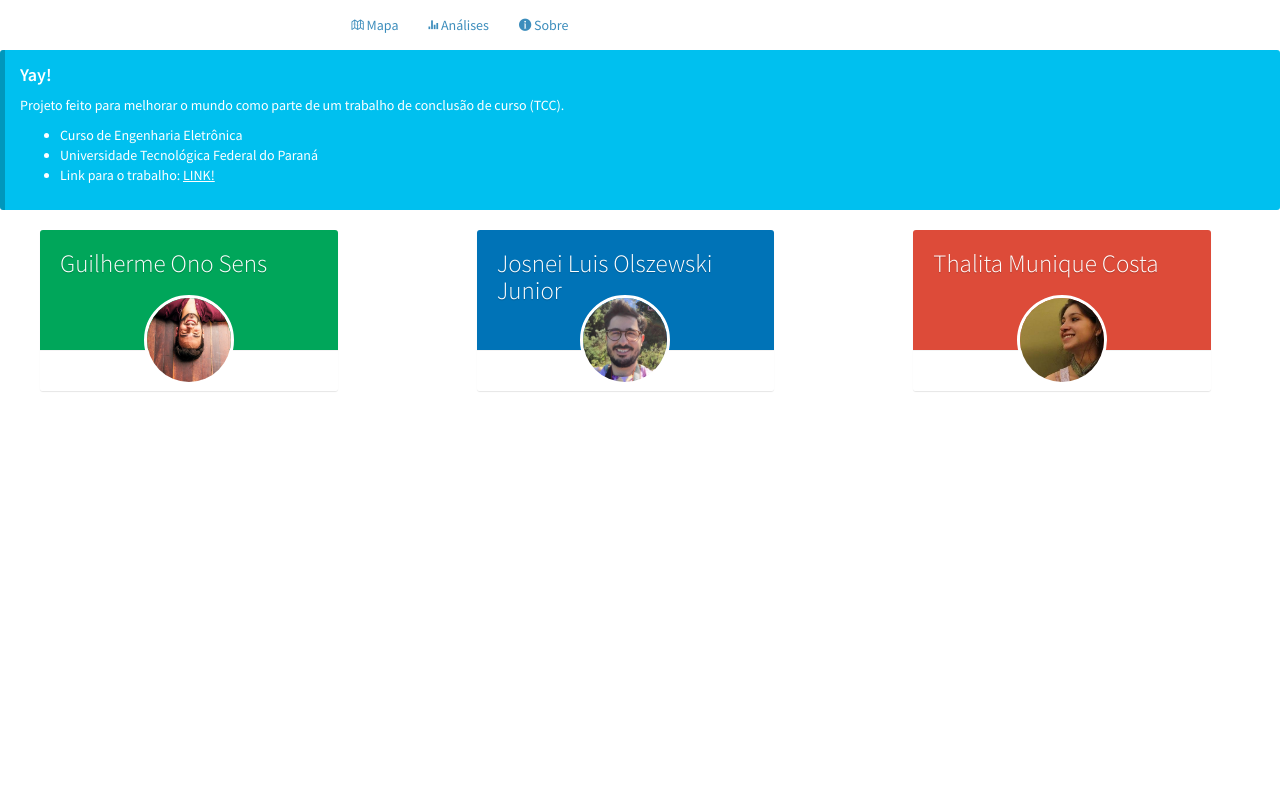
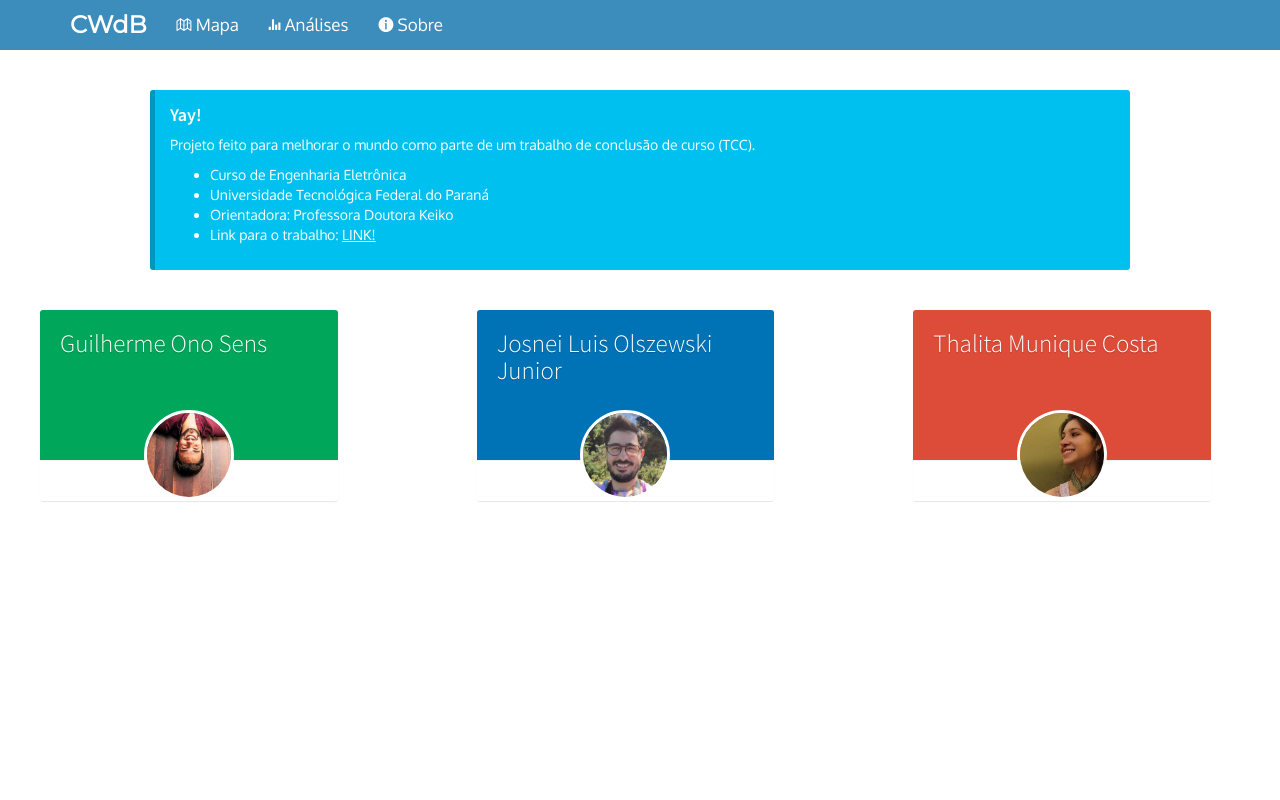
Before and after one commit to thalitacosta/CWdB, a Node server app: page /sobre in a window 1280 px wide; the page is wider, and only the part inside the window is pictured. Run offline with Node 20, Linux system fonts and the light colour scheme; some libraries are stand-ins or nearby versions.

Commit message:
Arrumando uns itens que faltavam na página de sobre

```diff
--- /dev/null
+++ b/static/css/header.css
@@ -0,0 +1,3 @@
+.navbar-nav{
+    font-size: 17px;
+}
--- a/static/css/sobre.css
+++ b/static/css/sobre.css
@@ -11,3 +11,7 @@
 .widget-user .widget-user-image {
     top: 100px;
 }
+
+body {
+    font-family: 'Oxygen';
+}
--- a/views/partials/head.ejs
+++ b/views/partials/head.ejs
@@ -16,6 +16,7 @@
 <link rel="stylesheet" href="admin-lte/css/AdminLTE.min.css">
 <link rel="stylesheet" href="admin-lte/css/skins/skin-blue.min.css">
 <link rel="stylesheet" href="admin-lte/css/skins/_all-skins.min.css">
+<link rel="stylesheet" href="header.css">
 
 <!-- JS -->
 <script src="https://code.jquery.com/jquery-3.2.1.slim.js" integrity="sha256-tA8y0XqiwnpwmOIl3SGAcFl2RvxHjA8qp0+1uCGmRmg=" crossorigin="anonymous"></script>
--- a/views/partials/header.ejs
+++ b/views/partials/header.ejs
@@ -1,3 +1,4 @@
+<div class="wrapper">
     <header class="main-header">
         <nav class="navbar navbar-static-top">
             <div class="container">
@@ -21,13 +22,13 @@
                             </a>
                         </li>
                         <li class="@(ViewContext.RouteData.Values["Action"].ToString() == "Analysis" ? "active" : "")">
-                        <a href="@Url.Action("Analysis", "Home")">
+                            <a href="tabela">
                                 <i class="ion ion-stats-bars"></i>
                                 Análises
                             </a>
                         </li>
                         <li class="@(ViewContext.RouteData.Values["Action"].ToString() == "About" ? "active" : "")">
-                        <a href="@Url.Action("About", "Home")">
+                            <a href="sobre">
                                 <i class="ion ion-information-circled"></i>
                                 Sobre
                             </a>
@@ -37,3 +38,4 @@
             </div>
         </nav>
     </header>
+</div>
--- a/views/sobre.ejs
+++ b/views/sobre.ejs
@@ -1,16 +1,17 @@
 <!DOCTYPE html>
 <html>
     <head>
-        <title>CWdB</title>
+        <title>CWdB - SOBRE</title>
 
         <% include partials/head %>
 
+        <link rel="stylesheet" href="sobre.css">
+
     </head>
 
-    <body>
-        <header>
-            <% include partials/header %>
-        </header>
+    <body class="hold-transition skin-blue layout-top-nav" style="height: auto; min-height: 100%;">
+
+        <% include partials/header %>
 
         <div id="page_content" style="width:100%">
             <div class="callout callout-info">
@@ -26,6 +27,10 @@
 
                     <li>
                         Universidade Tecnológica Federal do Paraná
+                    </li>
+
+                    <li>
+                        Orientadora: Professora Doutora Keiko
                     </li>
 
                     <li>
@@ -99,5 +104,9 @@
 
             </div>
         </div>
+
+        <style>
+
+            </style>
     </body>
 </html>
```
Lines whose indentation alone changed are shown as unchanged.
